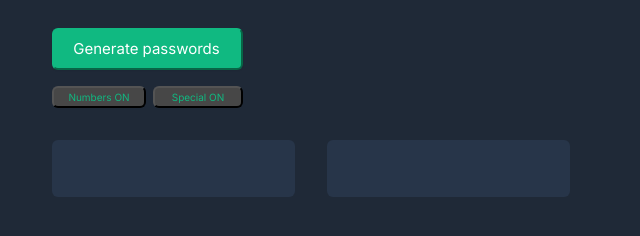
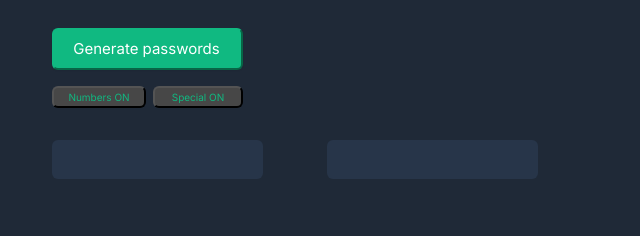
Before and after one commit to w3ave/Random-Password, a plain HTML site: page index.html in a window 1280 px wide. Shown: the part 256-492 px from the top of the page, without its empty margins (0-640 px from the left). Drawn offline with Linux system fonts and the light colour scheme.

Commit message:
Removed padding around passwords

```diff
--- a/index.css
+++ b/index.css
@@ -81,7 +81,6 @@ display: flex;
 flex-direction: row;
 justify-content: center;
 align-items: center;
-padding: 9px 17px 9px 15px;
 gap: 12px;
 position: absolute;
 width: 211px;
@@ -106,7 +105,6 @@ display: flex;
 flex-direction: row;
 justify-content: center;
 align-items: center;
-padding: 9px 17px 9px 15px;
 gap: 12px;
 position: absolute;
 width: 211px;
```
